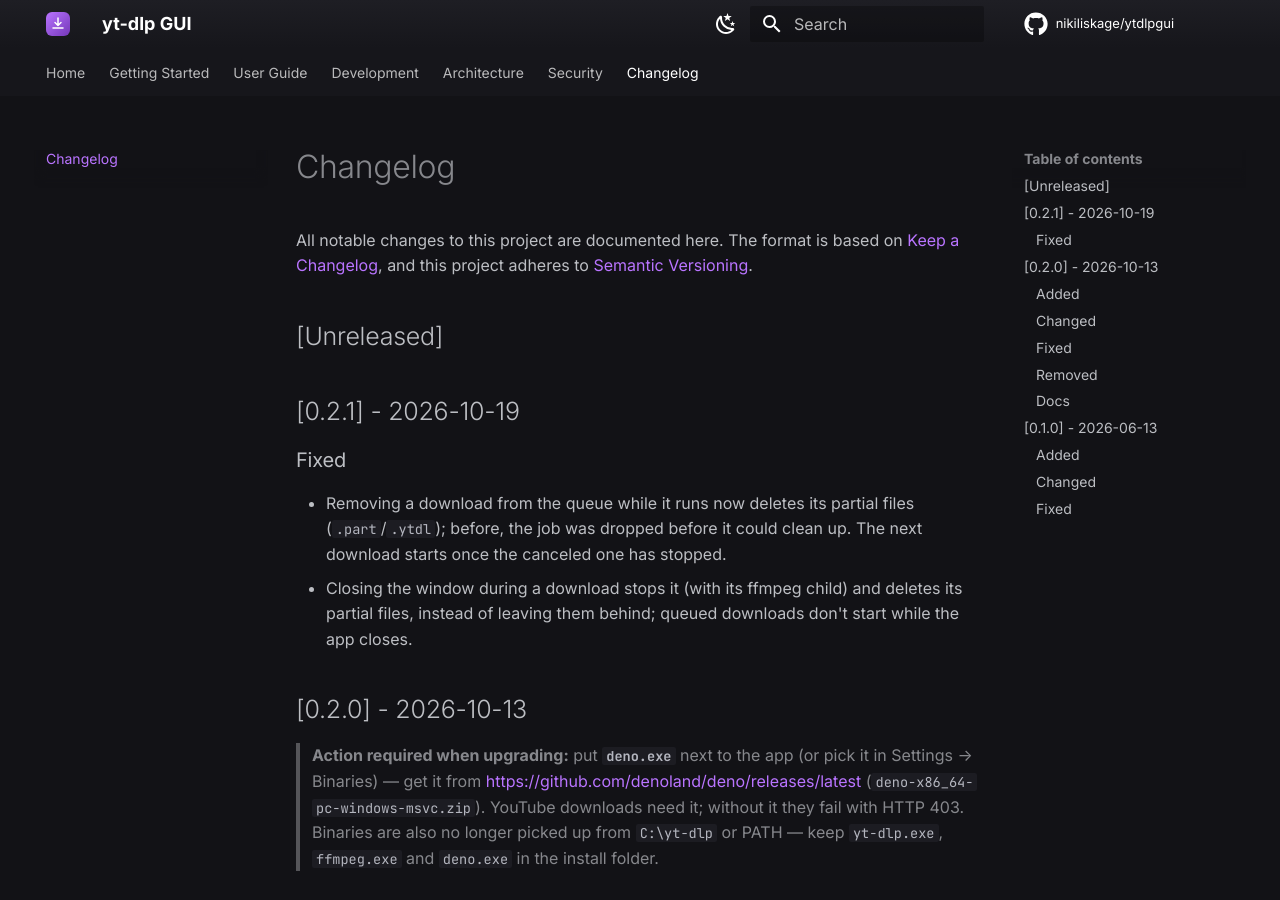
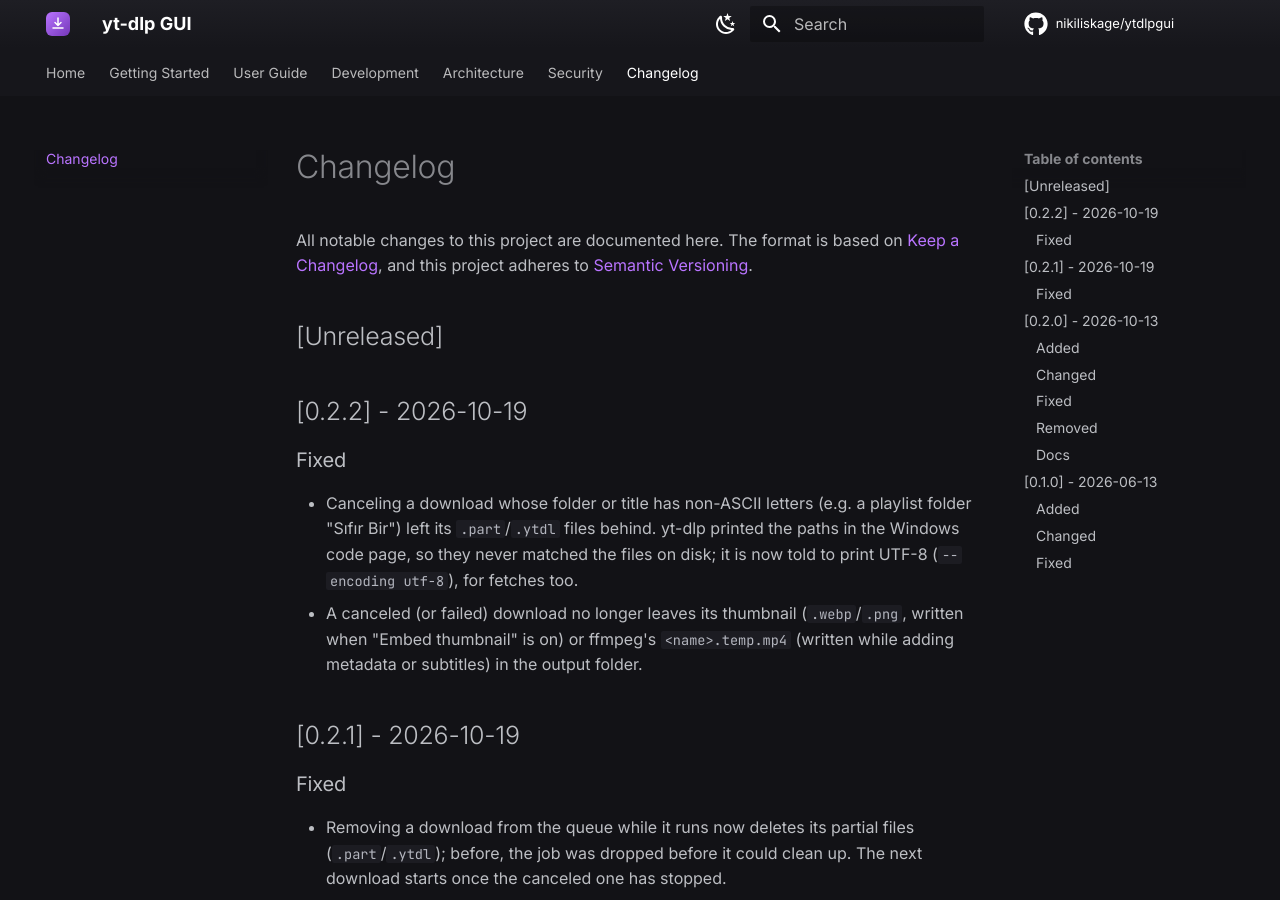
Before and after one commit to nikiliskage/ytdlpgui, an MkDocs documentation site: the page built from docs/changelog.md, in a window 1280 px wide and 900 px high. Built offline with MkDocs 1.6.1 and Material for MkDocs 9.7.7, drawn with Linux system fonts in a browser that asks for light colours; comment, search, counter and statistics services are not loaded.

Commit message:
chore(release): 0.2.2
Co-Authored-By: Claude Opus 5.5 <noreply@anthropic.com>

````diff
--- a/CHANGELOG.md
+++ b/CHANGELOG.md
@@ -5,6 +5,17 @@ The format is based on [Keep a Changelog](https://keepachangelog.com/en/1.1.0/),
 and this project adheres to [Semantic Versioning](https://semver.org/spec/v2.0.0.html).
 
 ## [Unreleased]
+
+## [0.2.2] - 2026-10-19
+
+### Fixed
+- Canceling a download whose folder or title has non-ASCII letters (e.g. a playlist folder
+  "Sıfır Bir") left its `.part`/`.ytdl` files behind. yt-dlp printed the paths in the Windows
+  code page, so they never matched the files on disk; it is now told to print UTF-8
+  (`--encoding utf-8`), for fetches too.
+- A canceled (or failed) download no longer leaves its thumbnail (`.webp`/`.png`, written when
+  "Embed thumbnail" is on) or ffmpeg's `<name>.temp.mp4` (written while adding metadata or
+  subtitles) in the output folder.
 
 ## [0.2.1] - 2026-10-19
 
--- a/docs/development.md
+++ b/docs/development.md
@@ -50,7 +50,7 @@ Manual equivalent:
 
 ```powershell
 pyinstaller ytdlpgui.spec
-& "<Inno Setup 6>\ISCC.exe" /DMyAppVersion=0.2.1 installer\ytdlpgui.iss
+& "<Inno Setup 6>\ISCC.exe" /DMyAppVersion=0.2.2 installer\ytdlpgui.iss
 ```
 
 ## Building these docs
--- a/pyproject.toml
+++ b/pyproject.toml
@@ -1,6 +1,6 @@
 [project]
 name = "ytdlpgui"
-version = "0.2.1"
+version = "0.2.2"
 description = "A PySide6 desktop GUI for yt-dlp (Windows-first)."
 readme = "README.md"
 requires-python = ">=3.12"
````
Also changed, not shown: 1 other file.
